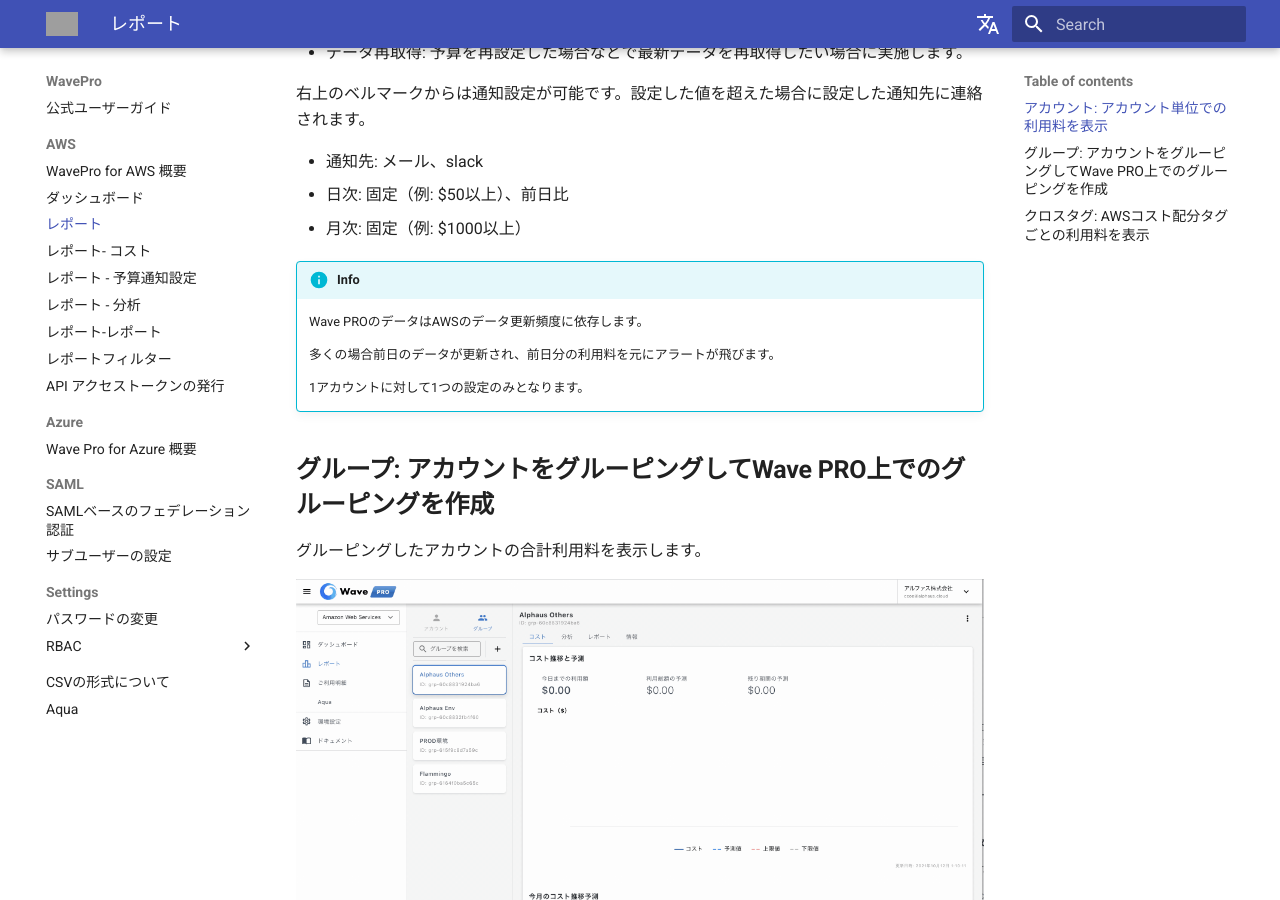
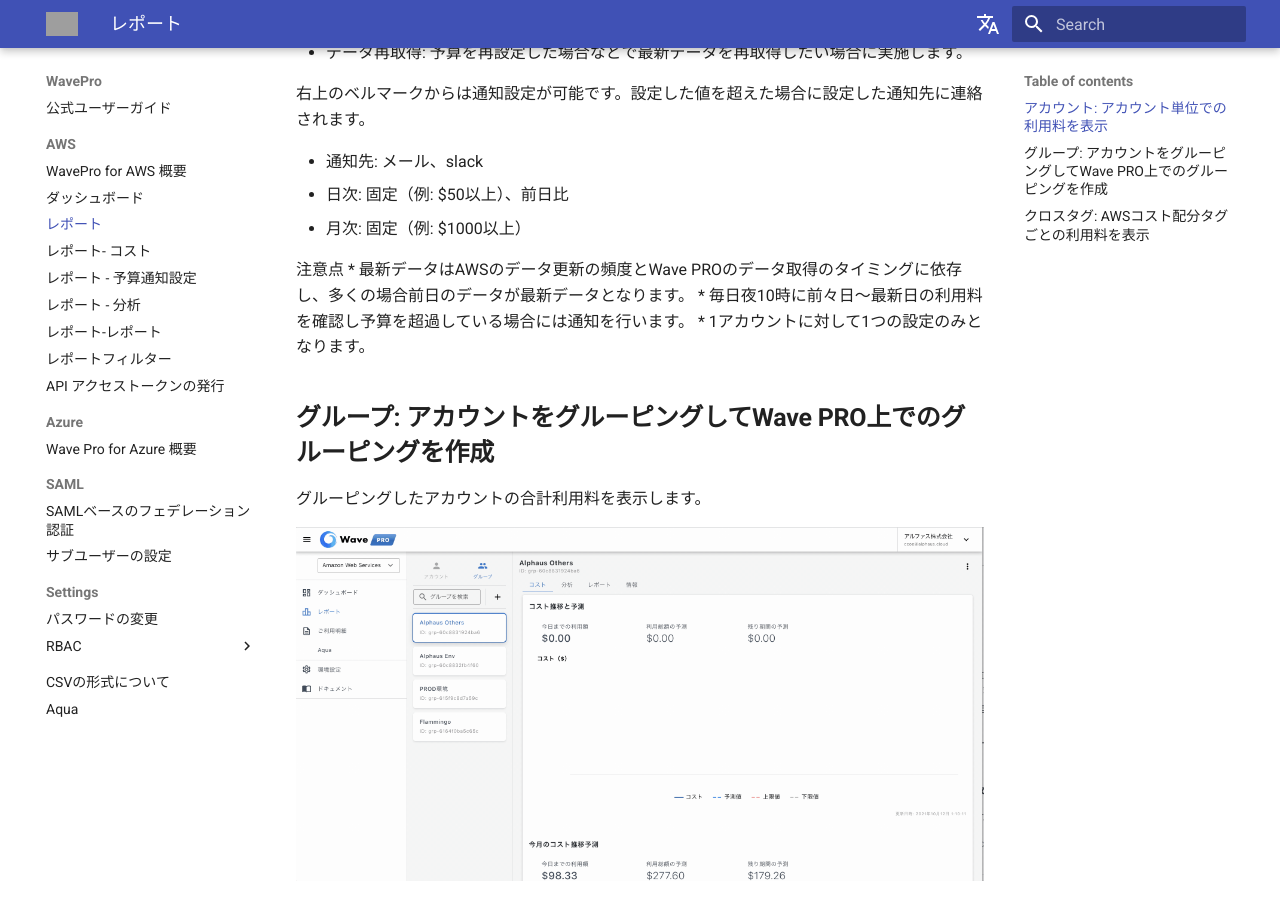
Before and after one commit to alphauslabs/wavedocs-ja, an MkDocs documentation site: the page built from docs/wavepro/repto.md, in a window 1280 px wide and 900 px high, scrolled down 914 px. Built offline with MkDocs 1.6.1 and Material for MkDocs 9.7.7, drawn with Linux system fonts in a browser that asks for light colours; comment, search, counter and statistics services are not loaded; grey boxes are pictures that could not be loaded.

Commit message:
Update repto.md
Change description

```diff
--- a/docs/wavepro/repto.md
+++ b/docs/wavepro/repto.md
@@ -21,12 +21,10 @@
 * 日次: 固定（例: $50以上）、前日比
 * 月次: 固定（例: $1000以上）
 
-!!! info
-    Wave PROのデータはAWSのデータ更新頻度に依存します。
-
-    多くの場合前日のデータが更新され、前日分の利用料を元にアラートが飛びます。
-
-    1アカウントに対して1つの設定のみとなります。
+注意点
+* 最新データはAWSのデータ更新の頻度とWave PROのデータ取得のタイミングに依存し、多くの場合前日のデータが最新データとなります。
+* 毎日夜10時に前々日〜最新日の利用料を確認し予算を超過している場合には通知を行います。
+* 1アカウントに対して1つの設定のみとなります。
 
 ## **グループ: アカウントをグルーピングしてWave PRO上でのグルーピングを作成**
 
```
